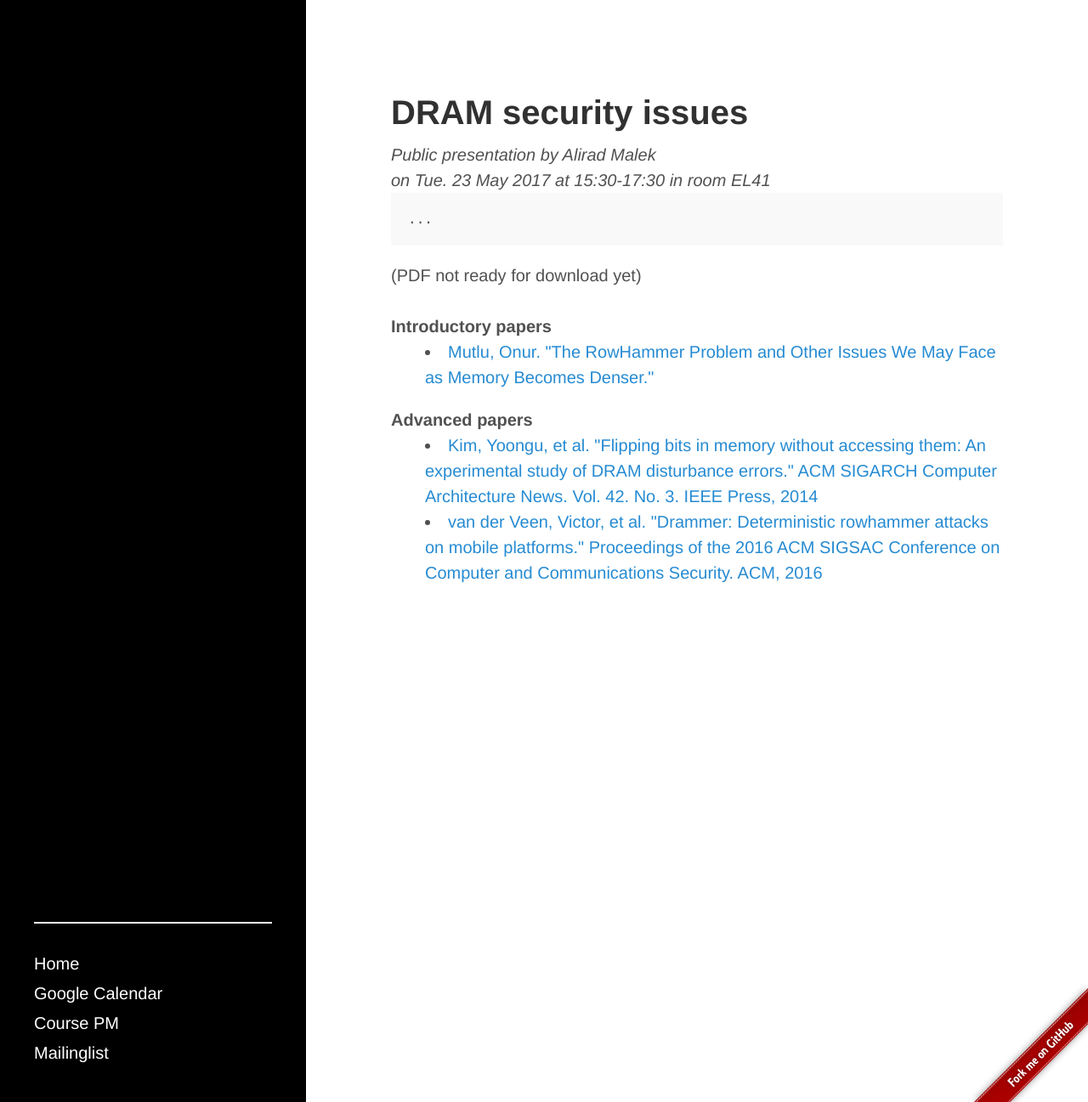
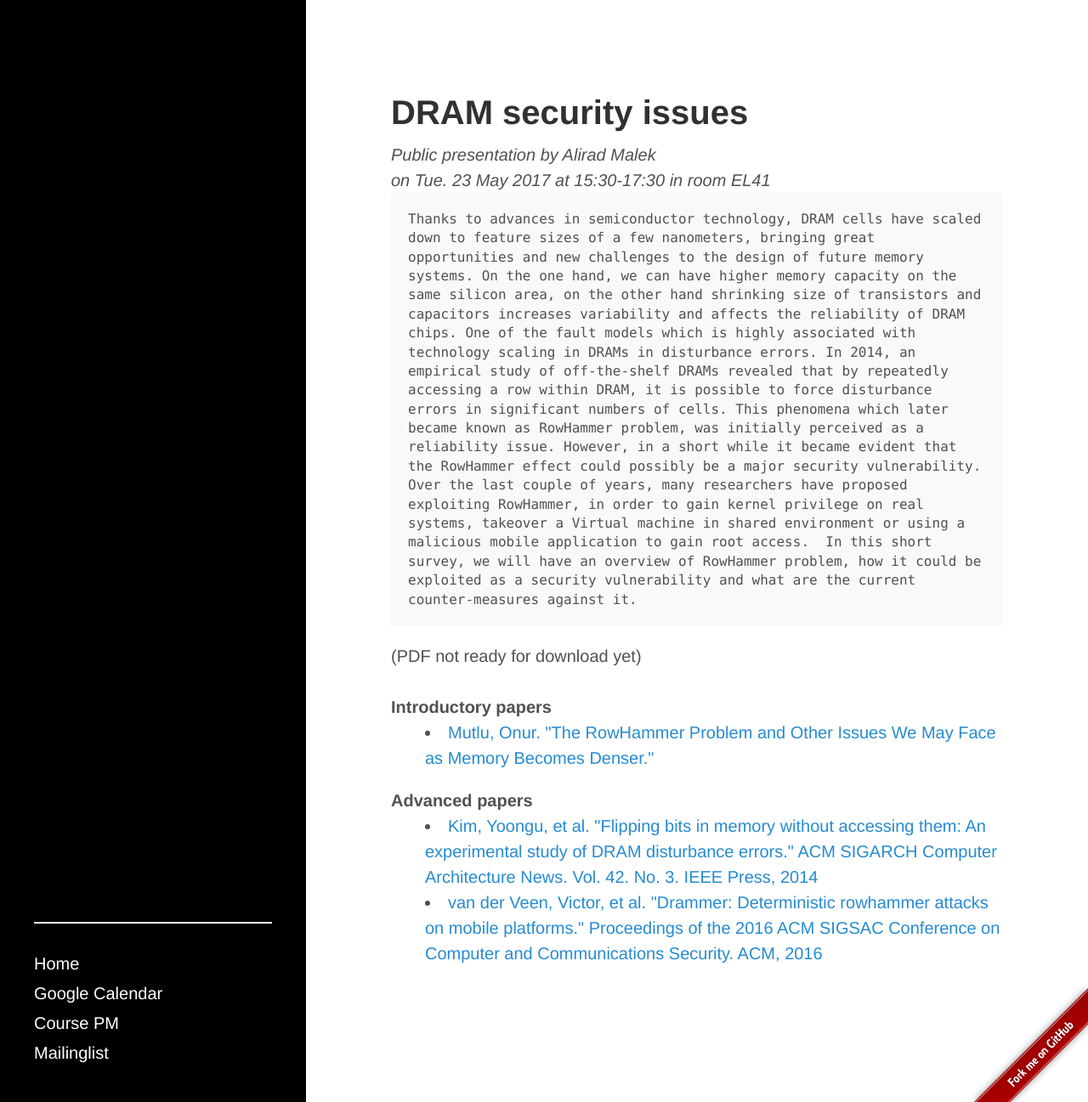
Before and after one commit to fdat085/fdat085.github.io, a Jekyll site: the page built from student-alirad.md, in a window 1280 px wide and 1297 px high. Shown: the whole window at 85% size. Built offline with Jekyll 4.4.1, drawn with Linux system fonts in a browser that asks for light colours.

Commit message:
Update student-alirad.md

```diff
--- a/student-alirad.md
+++ b/student-alirad.md
@@ -6,7 +6,7 @@ author: Alirad Malek
 room: EL41
 date: 2017/05/23
 time: 15:30-17:30
-abstract: "..."
+abstract: "Thanks to advances in semiconductor technology, DRAM cells have scaled down to feature sizes of a few nanometers, bringing great opportunities and new challenges to the design of future memory systems. On the one hand, we can have higher memory capacity on the same silicon area, on the other hand shrinking size of transistors and capacitors increases variability and affects the reliability of DRAM chips. One of the fault models which is highly associated with technology scaling in DRAMs in disturbance errors. In 2014, an empirical study of off-the-shelf DRAMs revealed that by repeatedly accessing a row within DRAM, it is possible to force disturbance errors in significant numbers of cells. This phenomena which later became known as RowHammer problem, was initially perceived as a reliability issue. However, in a short while it became evident that the RowHammer effect could possibly be a major security vulnerability. Over the last couple of years, many researchers have proposed exploiting RowHammer, in order to gain kernel privilege on real systems, takeover a Virtual machine in shared environment or using a malicious mobile application to gain root access.  In this short survey, we will have an overview of RowHammer problem, how it could be exploited as a security vulnerability and what are the current counter-measures against it. "
 intropapers:
 - title: "Mutlu, Onur. \"The RowHammer Problem and Other Issues We May Face as Memory Becomes Denser.\""
   url: "https://arxiv.org/pdf/1703.00626.pdf"
```
